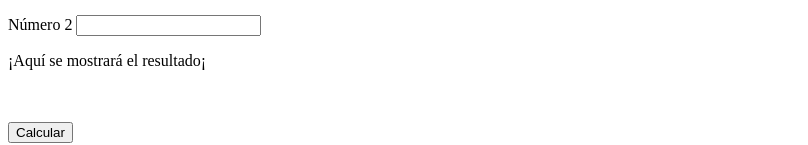
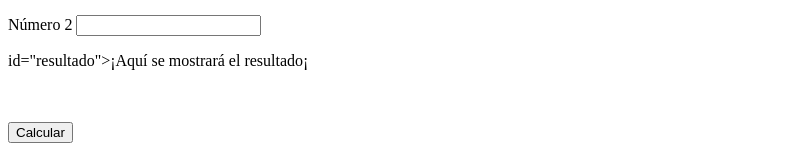
Before and after one commit to Yumara11/Situacion-de-aprendizaje2, a plain HTML site: page Actividad 5/index.html in a window 1280 px wide. Shown: the part 138-283 px from the top of the page, without its empty margins (0-808 px from the left). Drawn offline with Linux system fonts and the light colour scheme; a script that the page names is missing.

Commit message:
Update index.html

```diff
--- a/Actividad 5/index.html
+++ b/Actividad 5/index.html
@@ -18,7 +18,7 @@
         <br></br>
         <label for="num2">Número 2</label>
         <input type="text" id="num2" name="num2">
-        <p id="resultado">¡Aquí se mostrará el resultado¡</p>
+        <p></p>id="resultado">¡Aquí se mostrará el resultado¡</p>
         <br></br>
         <button on click="Calcular()">Calcular</button>
 
```
